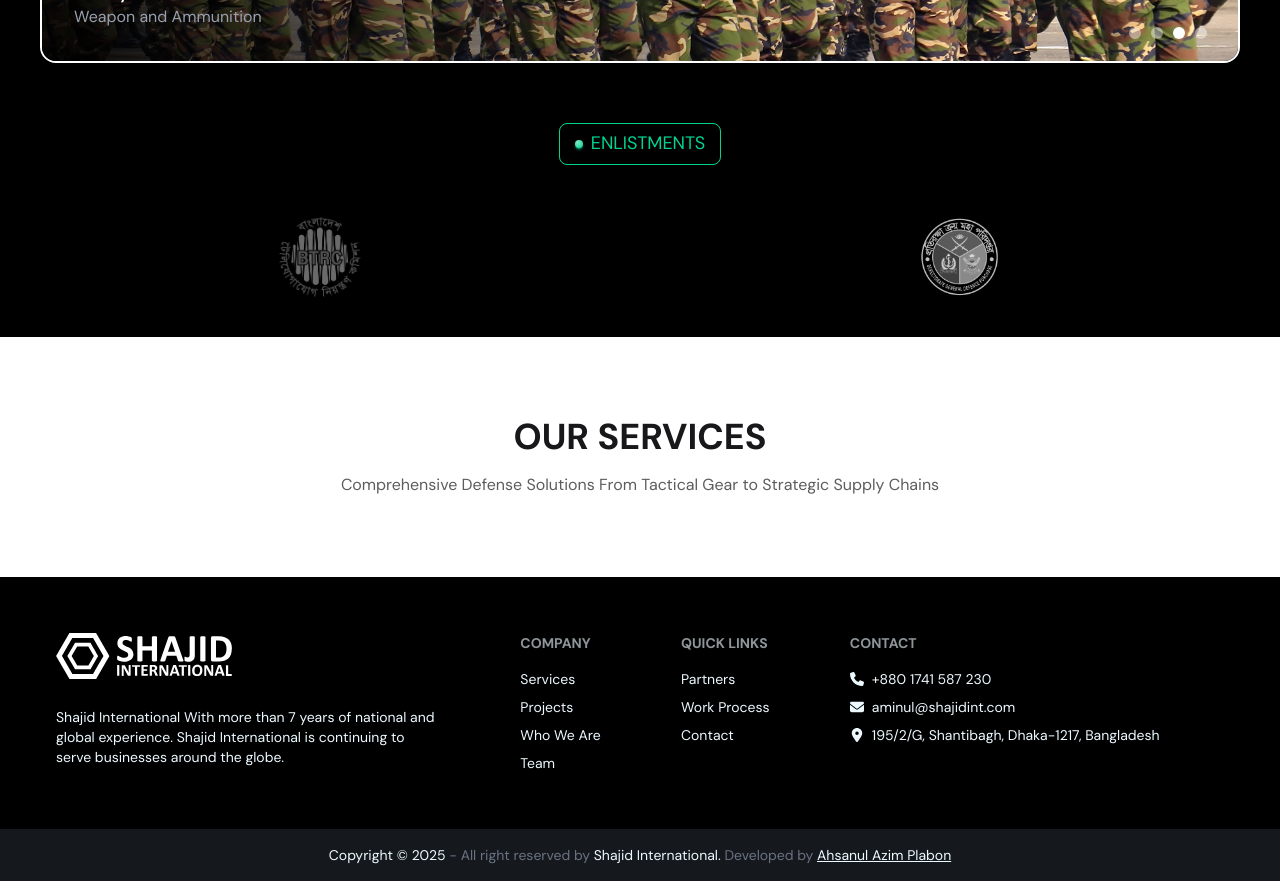
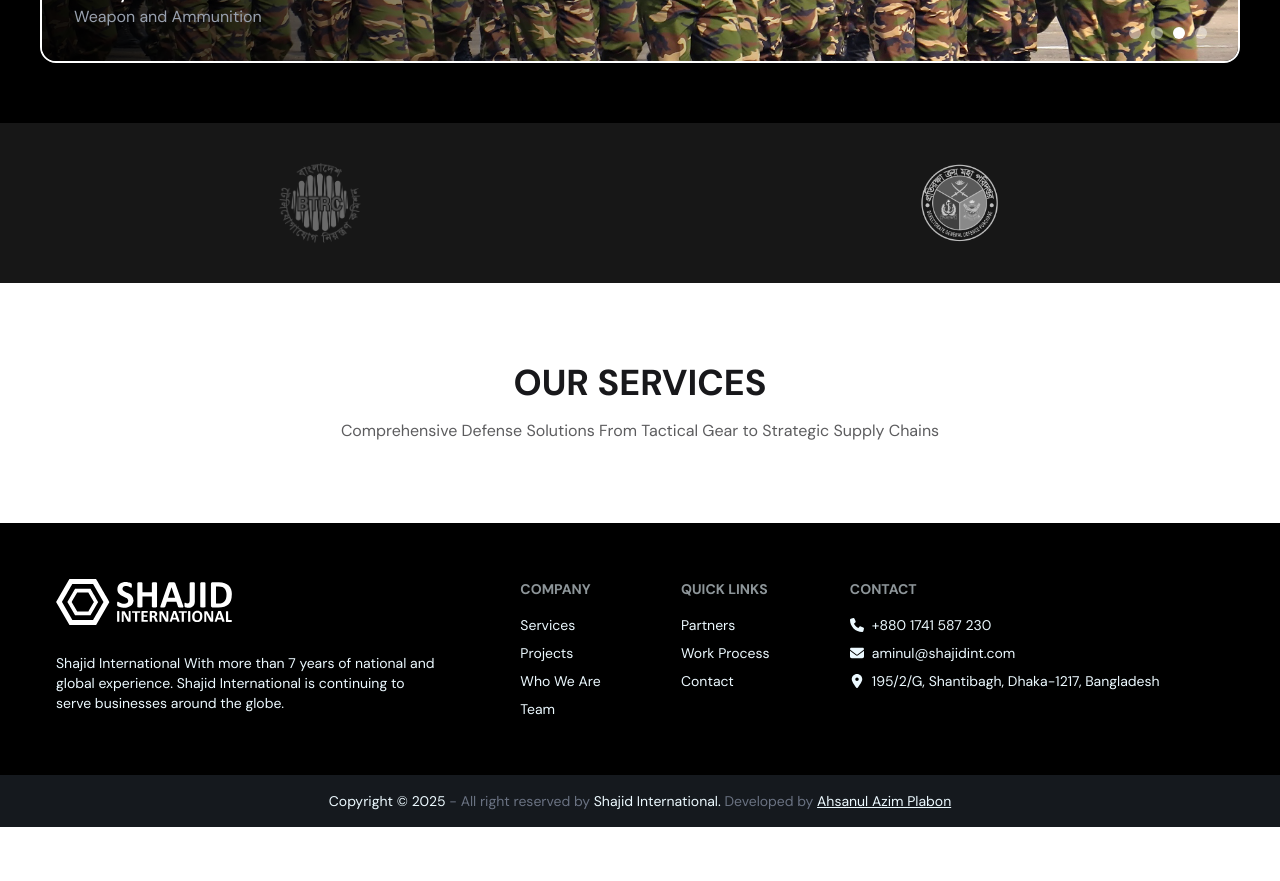
Before and after one commit to ahsanulazim/shajidint, a Next.js app: page / in a window 1280 px wide. Shown: the part 1120-2001 px from the top of the page. After the commit the page ends 1947 px from the top, so only its background shows below. Built offline with nearby package versions, Linux system fonts and the light colour scheme.

Commit message:
marquee section added 3

```diff
--- a/Components/LogoMarquee.jsx
+++ b/Components/LogoMarquee.jsx
@@ -18,7 +18,7 @@ export default function LogoMarquee() {
             autoPlay={true}
             autoPlaySpeed={2000}
             centerMode={false}
-            className="max-w-[1440px] mx-auto py-10"
+            className="max-w-[1440px] mx-auto"
             containerClass="container-with-dots"
             dotListClass=""
             draggable
--- a/app/page.js
+++ b/app/page.js
@@ -11,13 +11,13 @@ export default function Home() {
         <section className="hidden lg:block bg-black pb-15 px-5 lg:px-10">
           <HeroCarousel />
         </section>
-        <section className="bg-black">
-          <div className="text-center">
+        <section className="bg-neutral-900 py-10">
+          {/* <div className="text-center">
             <h2 className="badge badge-outline badge-success md:badge-xl py-5 mb-3 uppercase"><div className="inline-grid *:[grid-area:1/1]">
               <div className="status status-success animate-ping"></div>
               <div className="status status-success"></div>
             </div> Enlistments</h2>
-          </div>
+          </div> */}
           <LogoMarquee />
         </section>
         <Services />
```
